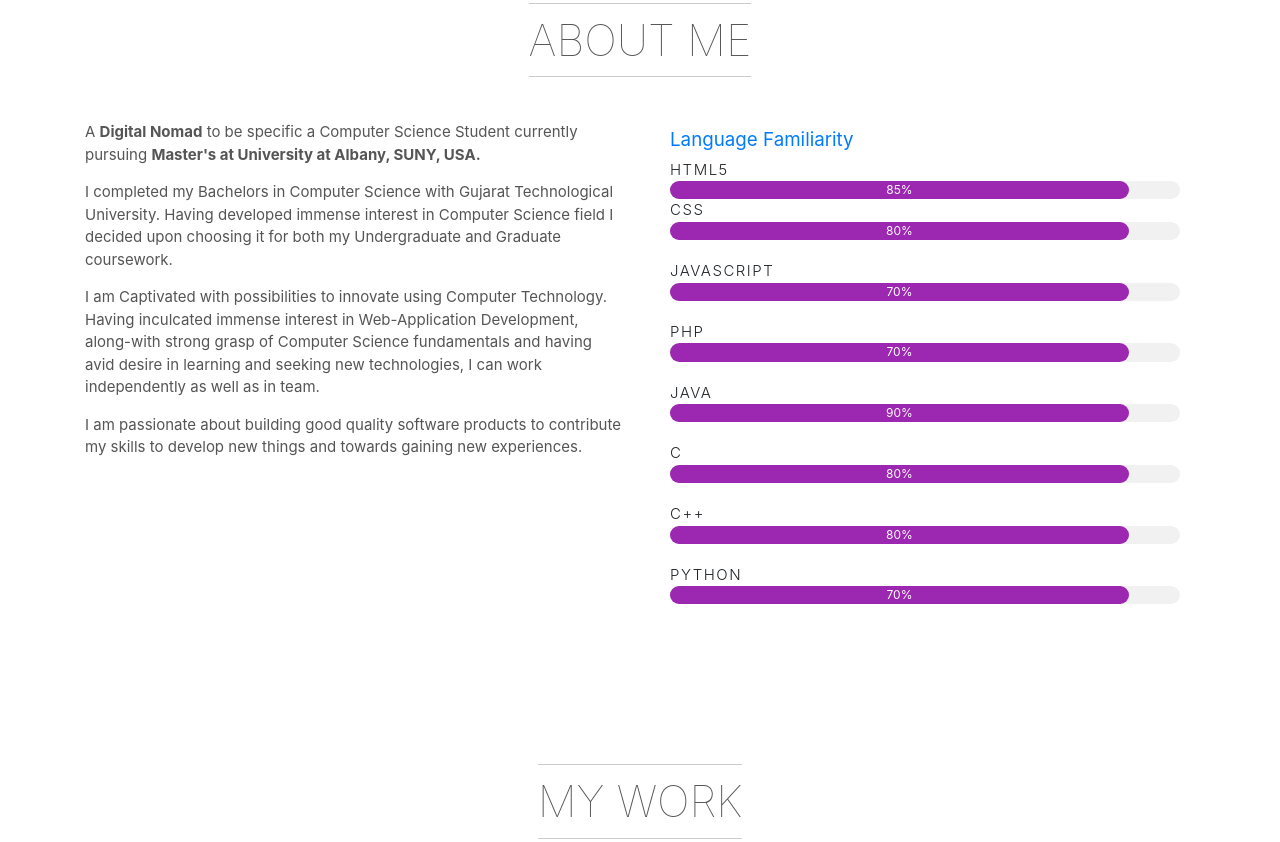
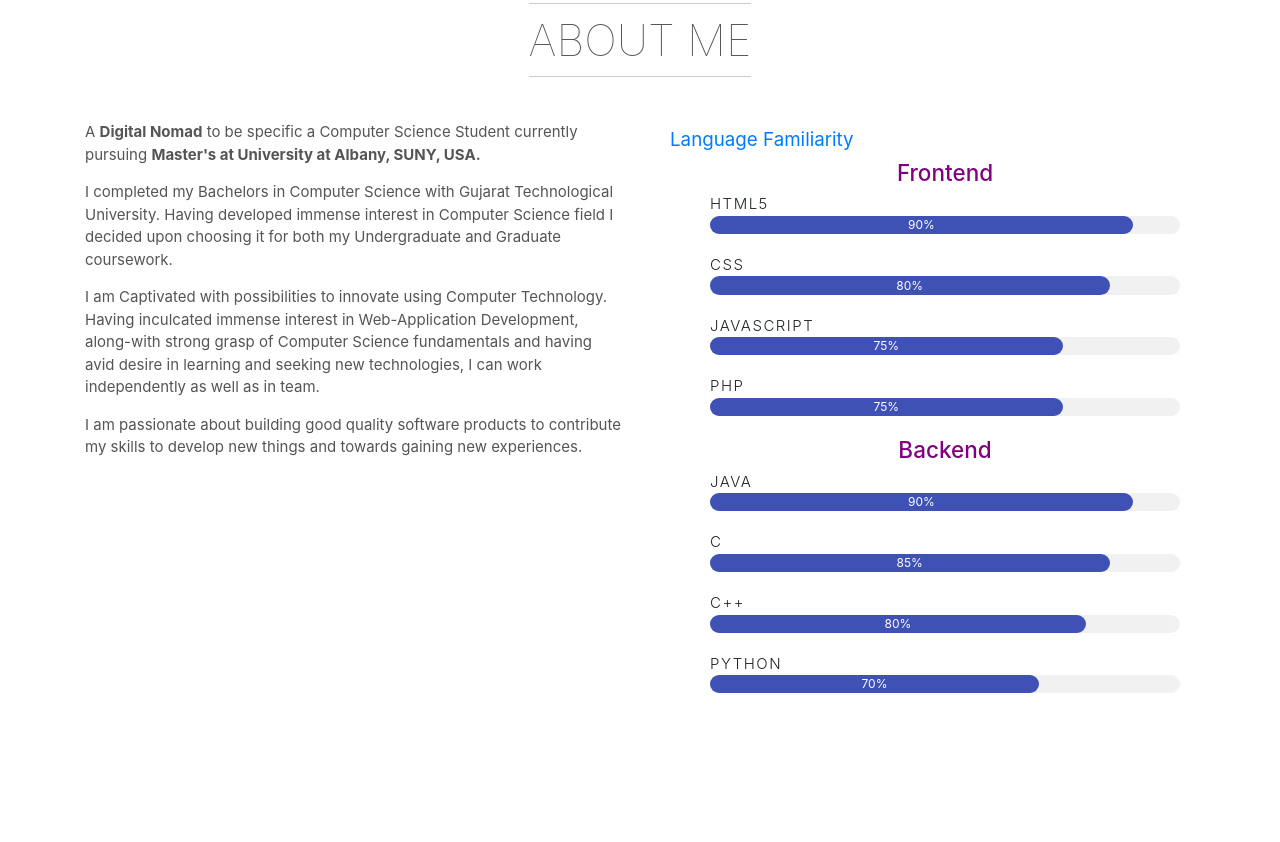
Before and after one commit to bhargavipatel259/Website, a plain HTML site: page index.html in a window 1280 px wide. Shown: the part 1147-1989 px from the top of the page. Drawn offline with nearby package versions, Linux system fonts and the light colour scheme; some packages are replaced by stand-ins of ours; a web font is replaced by a local one.

Commit message:
Update index.html

```diff
--- a/index.html
+++ b/index.html
@@ -57,7 +57,7 @@
     <section id="intro" style="background: url(img/bglaptop.jpg) center center no-repeat; background-size: cover;" class="intro-section pb-2">
       <div class="container text-center">
         <!--div data-animate="fadeInDown" class="logo"><img src="img/Code_Write_Brackets_Hand_Open.jpg" alt="logo" width="200"--><br/>
-        <h3 data-animate="fadeInDown" class="text-shadow mb-5" > Heya, I'am Bhargavi Patel !</h3>
+        <h3 data-animate="fadeInDown" class="text-shadow mb-5" > Heya, I am Bhargavi Patel !</h3>
         <h4 data-animate="fadeInDown" class="text-shadow mb-5"> A Front End Web Developer <i class="fa fa-code fa-2x"></i></h4>
         <p data-animate="slideInUp" class="h4 text-shadow text-400">I <i class="fa fa-heart fa-lg"></i> to Create and Design Beautiful Responsive Websites.</p>
         <p class="category text-white"><a class="btn btn-primary smooth-scroll mr-2" href="#contact" data-aos="zoom-in" data-aos-anchor="data-aos-anchor">Hire Me</a><a class="btn btn-primary" href="documents/RESUME.pdf" data-aos="zoom-in" data-aos-anchor="data-aos-anchor"><i class="fa fa-download"> Resume</i></a>
@@ -85,63 +85,71 @@
           </div>
           <div data-animate="fadeInUp" class="col-lg-6">
         <div class="container"><a href="#intro" class="navbar-brand scrollTo"> Language Familiarity</a>
+
+	  <ul>
+      	<h4 data-animate="fadeInDown" align ="center" style="color:purple">Frontend</h4>
+
             <div class="skill-item">
               <div class="progress-title">HTML5</div>
-              <div class="w3-light-grey w3-round-xlarge w3-small">
-            <div class="w3-container w3-center w3-round-xlarge w3-purple" style="width:90%">85%</div>
+              <div class=" progress-bar w3-light-grey w3-round-xlarge w3-small">
+            <div role = "progressbar" class="w3-container w3-center w3-round-xlarge w3-indigo" style="width:90%">90%</div>
+          </div>
           </div>
 
             <div class="skill-item">
               <div class="progress-title">CSS</div>
-             <div class="w3-light-grey w3-round-xlarge w3-small">
-            <div class="w3-container w3-center w3-round-xlarge w3-purple" style="width:90%">80%</div>
+             <div class="progress-bar w3-light-grey w3-round-xlarge w3-small">
+            <div role="progressbar" class="w3-container w3-center w3-round-xlarge w3-indigo" style="width:85%">80%</div>
           </div>
             </div>
 
             <div class="skill-item">
               <div class="progress-title">JavaScript</div>
-             <div class="w3-light-grey w3-round-xlarge w3-small">
-            <div class="w3-container w3-center w3-round-xlarge w3-purple" style="width:90%">70%</div>
+             <div class="progress-bar w3-light-grey w3-round-xlarge w3-small">
+            <div role="progressbar" class="w3-container w3-center w3-round-xlarge w3-indigo" style="width:75%">75%</div>
           </div>
               </div>
 
               <div class="skill-item">
               <div class="progress-title">PHP</div>
-              <div class="w3-light-grey w3-round-xlarge w3-small">
-            <div class="w3-container w3-center w3-round-xlarge w3-purple" style="width:90%">70%</div>
+              <div class="progress-bar w3-light-grey w3-round-xlarge w3-small">
+            <div role="progressbar" class="w3-container w3-center w3-round-xlarge w3-indigo" style="width:75%">75%</div>
           </div>
             </div>
 
+        <h4 data-animate="fadeInDown" align="center" style="color:purple">Backend</h4>
+
             <div class="skill-item">
               <div class="progress-title">Java</div>
-              <div class="w3-light-grey w3-round-xlarge w3-small">
-            <div class="w3-container w3-center w3-round-xlarge w3-purple" style="width:90%">90%</div>
+              <div class="progress-bar w3-light-grey w3-round-xlarge w3-small">
+            <div role="progressbar" class="w3-container w3-center w3-round-xlarge w3-indigo" style="width:90%">90%</div>
           </div>
             </div>
 
              <div class="skill-item">
               <div class="progress-title">C</div>
-              <div class="w3-light-grey w3-round-xlarge w3-small">
-            <div class="w3-container w3-center w3-round-xlarge w3-purple" style="width:90%">80%</div>
+              <div class="progress-bar w3-light-grey w3-round-xlarge w3-small">
+            <div role="progressbar" class="w3-container w3-center w3-round-xlarge w3-indigo" style="width:85%">85%</div>
           </div>
             </div>
 
              <div class="skill-item">
               <div class="progress-title">C++</div>
-              <div class="w3-light-grey w3-round-xlarge w3-small">
-            <div class="w3-container w3-center w3-round-xlarge w3-purple" style="width:90%">80%</div>
+              <div class="progress-bar w3-light-grey w3-round-xlarge w3-small">
+            <div role="progressbar" class="w3-container w3-center w3-round-xlarge w3-indigo" style="width:80%">80%</div>
           </div>
             </div>
 
             <div class="skill-item">
               <div class="progress-title">Python</div>
-              <div class="w3-light-grey w3-round-xlarge w3-small">
-            <div class="w3-container w3-center w3-round-xlarge w3-purple" style="width:90%">70%</div>
+              <div class="progress-bar w3-light-grey w3-round-xlarge w3-small">
+            <div role="progressbar" class="w3-container w3-center w3-round-xlarge w3-indigo" style="width:70%">70%</div>
           </div>
             </div>
           </div>
       </div>
     </section>
+	</ul>
 
     <!--
     *** REFERENCES IMAGE ***
```
